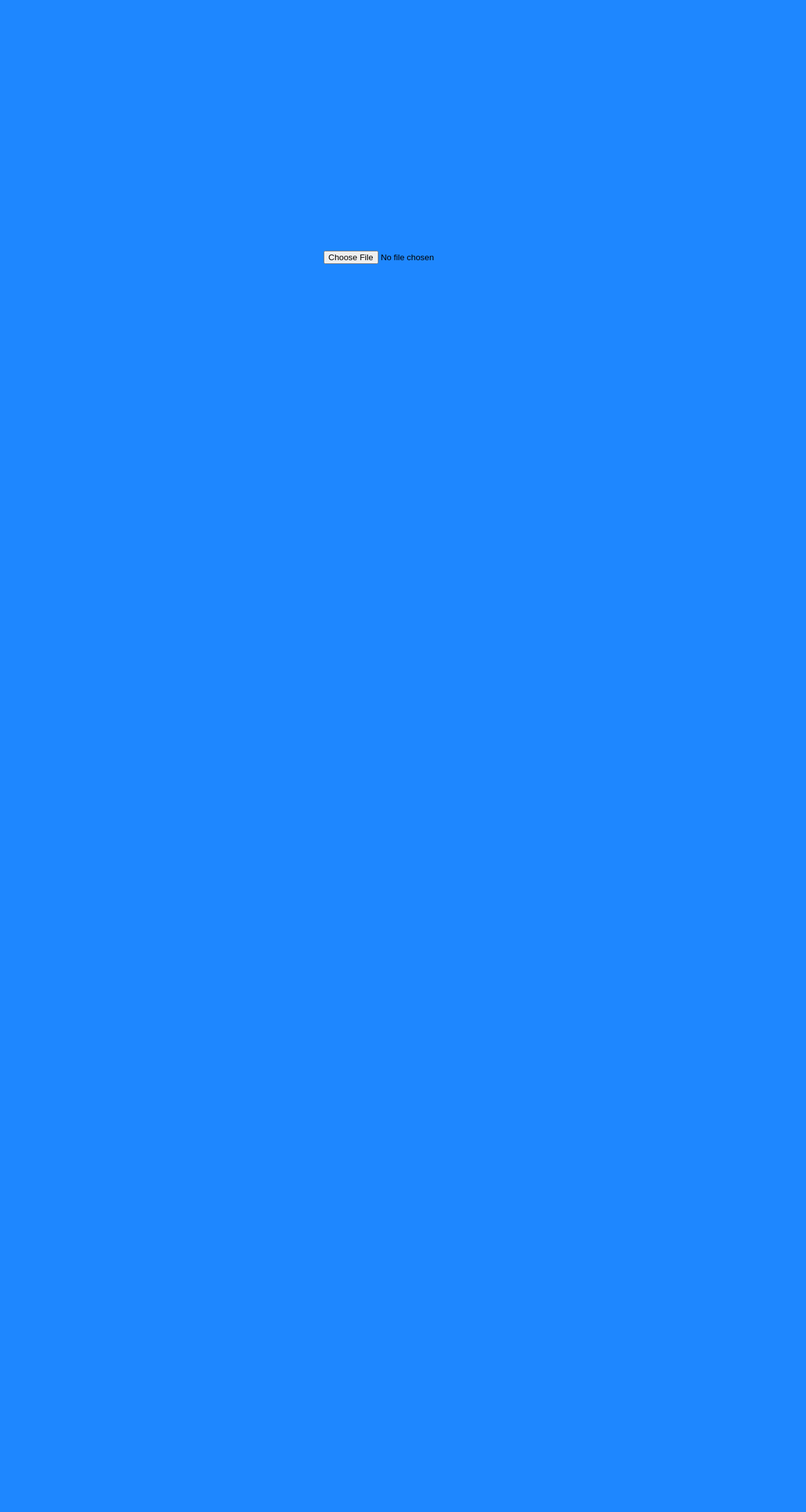
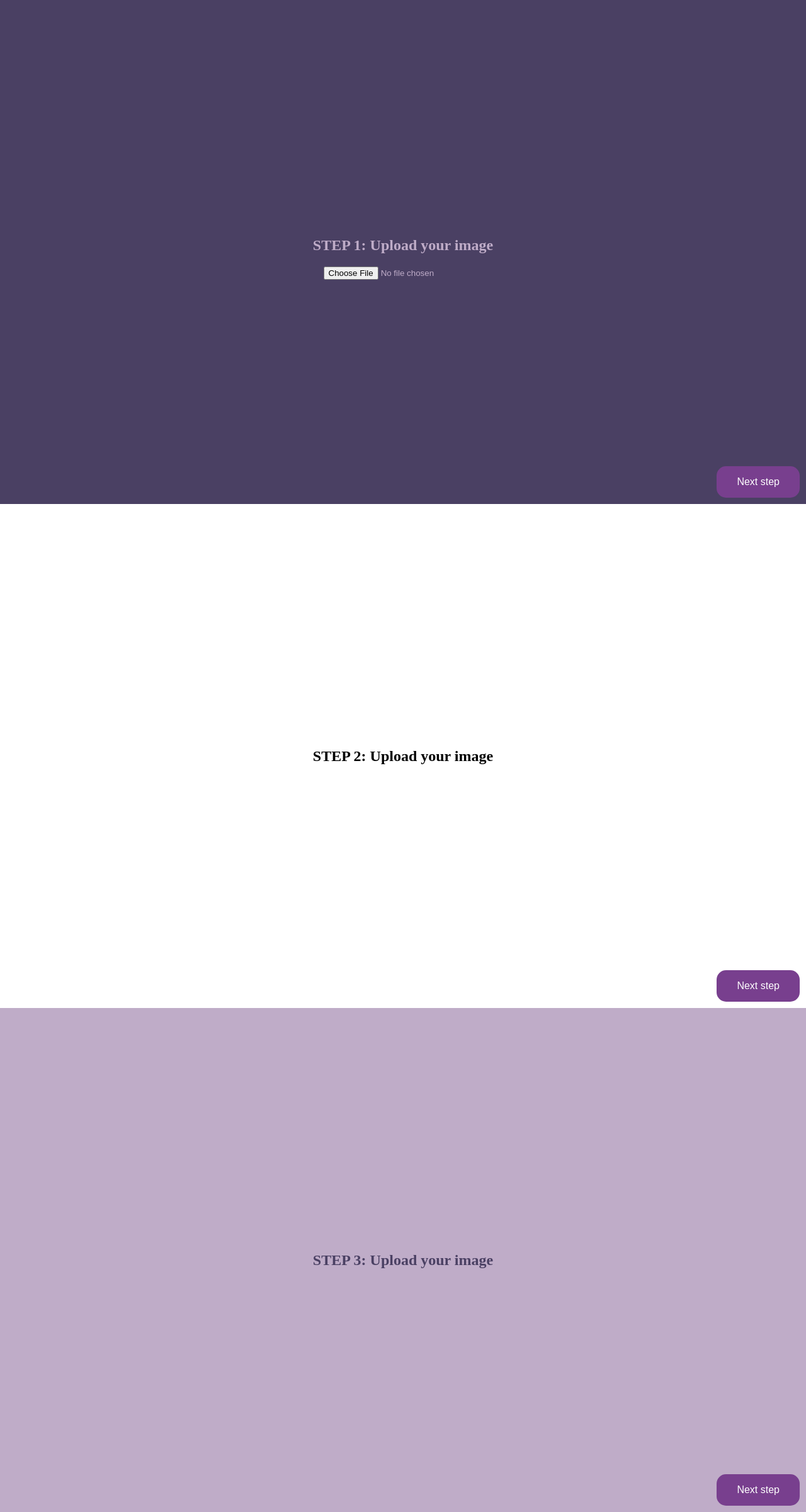
Before and after one commit to aonufrei/algorithmo-animation-app, a Flask app: page / in a window 1280 px wide. Before the commit the page is almost empty. Shown: the whole page at 63% size. Before the commit the page ends 419 px from the top, so only its background shows below. Run offline with Flask 2, Linux system fonts and the light colour scheme.

Commit message:
added some styles to main page

```diff
--- a/static/css/style.css
+++ b/static/css/style.css
@@ -4,8 +4,12 @@
 }
 
 body {
+  margin: 0;
+}
+
+.section-a {
+  position: relative;
   height: 100vh;
-  background-color: #1e87ff;
   display: -webkit-box;
   display: -ms-flexbox;
   display: flex;
@@ -15,5 +19,75 @@ body {
   -webkit-box-align: center;
       -ms-flex-align: center;
           align-items: center;
+  -webkit-box-orient: vertical;
+  -webkit-box-direction: normal;
+      -ms-flex-direction: column;
+          flex-direction: column;
+  background-color: #4A4063;
+  color: #BFACC8;
+}
+
+.section-a .section-title {
+  color: #BFACC8;
+}
+
+.section-b {
+  position: relative;
+  height: 100vh;
+  display: -webkit-box;
+  display: -ms-flexbox;
+  display: flex;
+  -webkit-box-pack: center;
+      -ms-flex-pack: center;
+          justify-content: center;
+  -webkit-box-align: center;
+      -ms-flex-align: center;
+          align-items: center;
+  -webkit-box-orient: vertical;
+  -webkit-box-direction: normal;
+      -ms-flex-direction: column;
+          flex-direction: column;
+  background-color: #fff;
+  color: #000;
+}
+
+.section-b .section-title {
+  color: #000;
+}
+
+.section-c {
+  position: relative;
+  height: 100vh;
+  display: -webkit-box;
+  display: -ms-flexbox;
+  display: flex;
+  -webkit-box-pack: center;
+      -ms-flex-pack: center;
+          justify-content: center;
+  -webkit-box-align: center;
+      -ms-flex-align: center;
+          align-items: center;
+  -webkit-box-orient: vertical;
+  -webkit-box-direction: normal;
+      -ms-flex-direction: column;
+          flex-direction: column;
+  background-color: #BFACC8;
+  color: #4A4063;
+}
+
+.section-c .section-title {
+  color: #4A4063;
+}
+
+.next-step {
+  color: white;
+  border-radius: 15px;
+  position: absolute;
+  background-color: #783F8E;
+  border: none;
+  padding: 1em 2em;
+  font-size: 1em;
+  bottom: 10px;
+  right: 10px;
 }
 /*# sourceMappingURL=style.css.map */
--- a/static/sass/style.scss
+++ b/static/sass/style.scss
@@ -1,15 +1,71 @@
-$back-color: #1e87ff;
+$back-a: #4A4063;
+$color-a: #BFACC8;
+$back-b: #fff;
+$color-b: #000;
+$back-c: #BFACC8;
+$color-c: #4A4063;
+$btn-color: #783F8E;
 
 *{
     box-sizing: border-box;
 }
 
+body{
+    margin: 0;
+}
 
-body{
+
+@mixin section-settings {
+    position: relative;
     height: 100vh;
-    background-color: $back-color;
-
     display: flex;
     justify-content: center;
     align-items: center;
+    flex-direction: column;
 }
+
+
+.section-a{
+    @include section-settings();
+    background-color: $back-a;
+    color: $color-a;
+
+    .section-title{
+        color: $color-a;
+    }
+}
+
+.section-b{
+    @include section-settings();
+    background-color: $back-b;
+    color: $color-b;
+
+    .section-title{
+        color: $color-b;
+    }
+}
+
+.section-c{
+    @include section-settings();
+    background-color: $back-c;
+    color: $color-c;
+
+    .section-title{
+        color: $color-c;
+    }
+}
+
+.next-step{
+    color: white;
+    border-radius: 15px;
+    position: absolute;
+
+    background-color: $btn-color;
+
+    border: none;
+    padding: 1em 2em;
+    font-size: 1em;
+
+    bottom: 10px;
+    right: 10px;
+}
--- a/templates/index.html
+++ b/templates/index.html
@@ -8,13 +8,29 @@
 </head>
 <body>
 
+    <section class="section-a">
+        <h1 class="section-title">STEP 1: Upload your image</h1>
+        <div class="container">
 
-    <form action="/" method="POST">
+            <form action="/" method="POST">
+                <input type="file" name="user_image">
+            </form>
 
-        <input type="file" name="user_image">
+        </div>
 
-    </form>
+        <button class="next-step">Next step</button>
+    </section>
 
+    <section class="section-b">
+        <h1 class="section-title">STEP 2: Upload your image</h1>
 
+        <button class="next-step">Next step</button>
+
+    </section>
+    <section class="section-c">
+        <h1 class="section-title">STEP 3: Upload your image</h1>
+
+        <button class="next-step">Next step</button>
+    </section>
 </body>
 </html>
```
